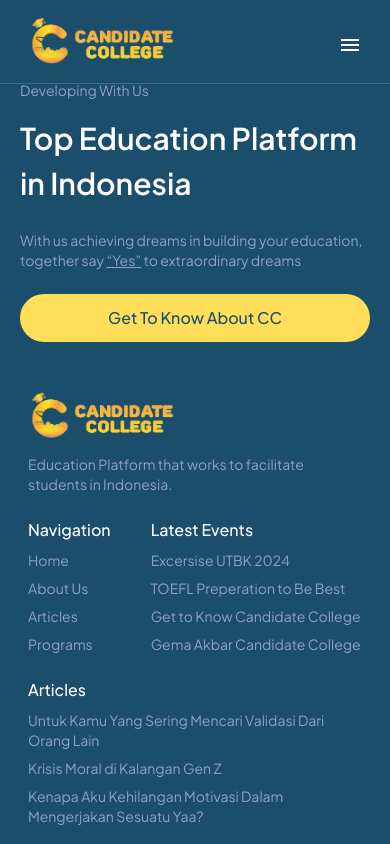
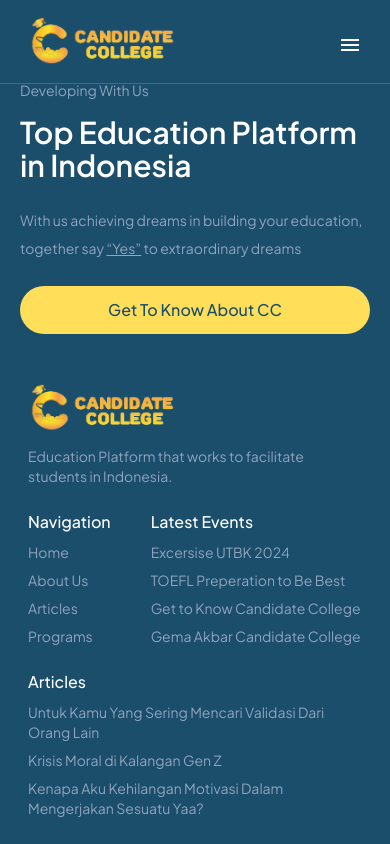
Before and after one commit to candidatecollege/candidate-college, a Next.js app: page /about in a window 390 px wide. Shown: the top 844 px of the page. Built offline with nearby package versions, Linux system fonts and the light colour scheme.

Commit message:
modified line height

```diff
--- a/src/app/about/page.tsx
+++ b/src/app/about/page.tsx
@@ -15,11 +15,11 @@
           Developing With Us
         </p>
 
-        <h1 className="font-semibold text-white pt-4 text-3xl md:text-[70px] md:w-[70%] md:text-center md:leading-[100%] leading-[150%]">
+        <h1 className="font-semibold text-white pt-4 text-3xl md:text-[70px] md:w-[70%] md:text-center leading-[110%]">
           Top Education Platform in Indonesia
         </h1>
 
-        <p className="text-gray text-sm pt-6 md:text-center lg:text-base md:w-[50%]">
+        <p className="text-gray text-sm leading-7 pt-6 md:text-center lg:text-base md:w-[50%]">
           With us achieving dreams in building your education, together
           say&nbsp;
           <span className="underline">“Yes”</span> to extraordinary dreams
```
